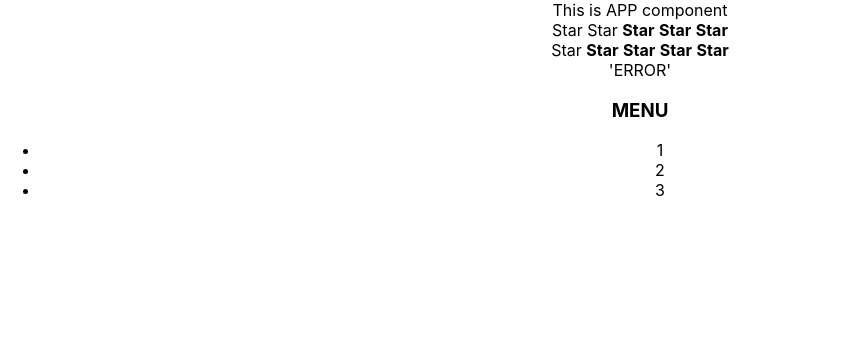
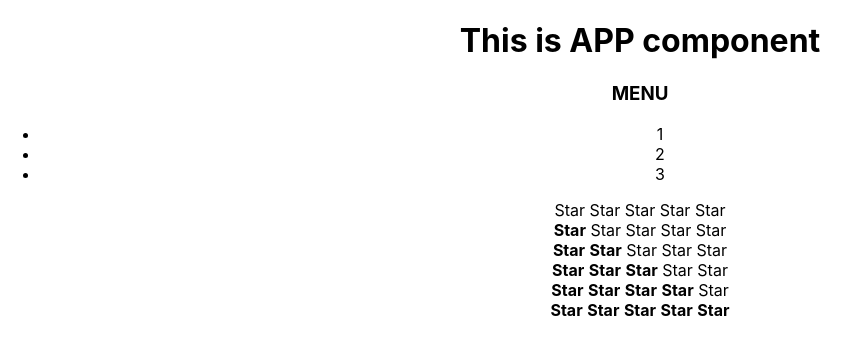
Before and after one commit to ArtyomKub/react-kabzda, a React (Create React App) app: page / in a window 1280 px wide. Shown: the top 354 px of the page, without its empty margins (0-860 px from the left). Built offline with nearby package versions, Linux system fonts and the light colour scheme.

Commit message:
Rename AppTitle in PageTitle. Add typing in PageTitle

```diff
--- a/src/App.tsx
+++ b/src/App.tsx
@@ -6,17 +6,24 @@ import {Rating} from './components/Rating/Rating';
 export function App() {
     return (
         <div className="App">
-            <AppTitle/>
+            <PageTitle title = {'This is APP component'}/>
+            <Accordion/>
+            <Rating value = {0}/>
+            <Rating value = {1}/>
             <Rating value = {2}/>
-            <Rating value = {1}/>
-            <Rating value = {7}/>
-            <Accordion/>
+            <Rating value = {3}/>
+            <Rating value = {4}/>
+            <Rating value = {5}/>
         </div>
     );
 }
 
-export function AppTitle() {
+type PageTitleType = {
+    title: string
+}
+
+export function PageTitle(props: PageTitleType) {
     return (
-        <>This is APP component</>
+        <h1>{props.title}</h1>
     )
 }
--- a/src/components/Rating/Rating.tsx
+++ b/src/components/Rating/Rating.tsx
@@ -9,17 +9,7 @@ type RatingType = {
 }
 
 export function Rating(props: RatingType) {
-    if (props.value === 0) {
-        return (
-            <div>
-                <Star selected={false}/>
-                <Star selected={false}/>
-                <Star selected={false}/>
-                <Star selected={false}/>
-                <Star selected={false}/>
-            </div>
-        )
-    }
+
     if (props.value === 1) {
         return (
             <div>
@@ -74,23 +64,26 @@ export function Rating(props: RatingType) {
                 <Star selected={true}/>
             </div>
         )
-    } else {
-        return (
-            <div>
-                'ERROR'
-            </div>
-        )
     }
+    return (
+        <div>
+            <Star selected={false}/>
+            <Star selected={false}/>
+            <Star selected={false}/>
+            <Star selected={false}/>
+            <Star selected={false}/>
+        </div>
+    )
 }
 
 function Star(props: StarType) {
     if (!props.selected) {
         return (
-            <span><b>Star</b> </span>
+            <span>Star </span>
         )
     } else {
         return (
-            <span>Star </span>
+            <span><b>Star</b> </span>
         )
     }
 }
```
